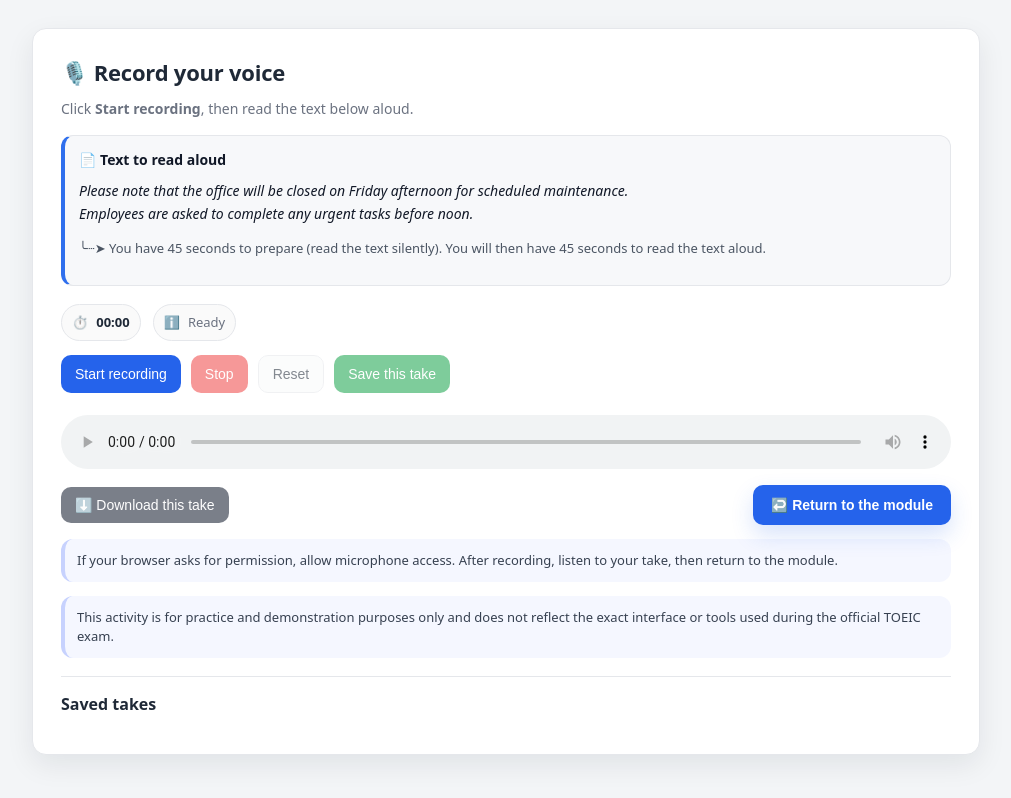
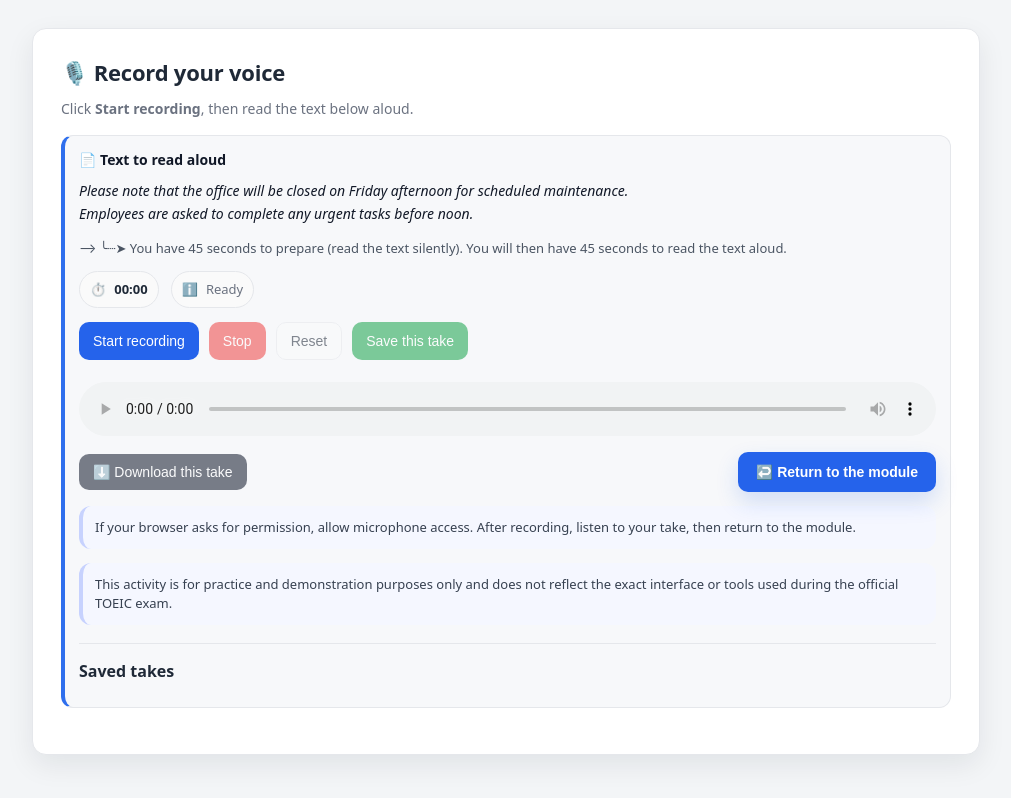
Before and after one commit to mariafloreslearning-cloud/toeic-speaking-task-1, a plain HTML site: page index.html in a window 1280 px wide. Shown: the whole page, without its empty margins (134-1145 px from the left). Drawn offline with Linux system fonts and the light colour scheme.

Commit message:
Update index.html

```diff
--- a/index.html
+++ b/index.html
@@ -313,10 +313,10 @@
         <p class="promptText" id="promptText">Please note that the office will be closed on Friday afternoon for scheduled maintenance.
 Employees are asked to complete any urgent tasks before noon.</p>
 
-        <p class="instruction">
-          ╰┈➤ You have 45 seconds to prepare (read the text silently). You will then have 45 seconds to read the text aloud.
-        </p>
-      </div>
+<p class="instruction">
+  <span class="instructionIcon" aria-hidden="true">⟶</span>
+  ╰┈➤ You have 45 seconds to prepare (read the text silently). You will then have 45 seconds to read the text aloud.
+</p>
 
       <div class="meta">
         <div class="pill"><span>⏱️</span><span class="timer" id="timer">00:00</span></div>
```
